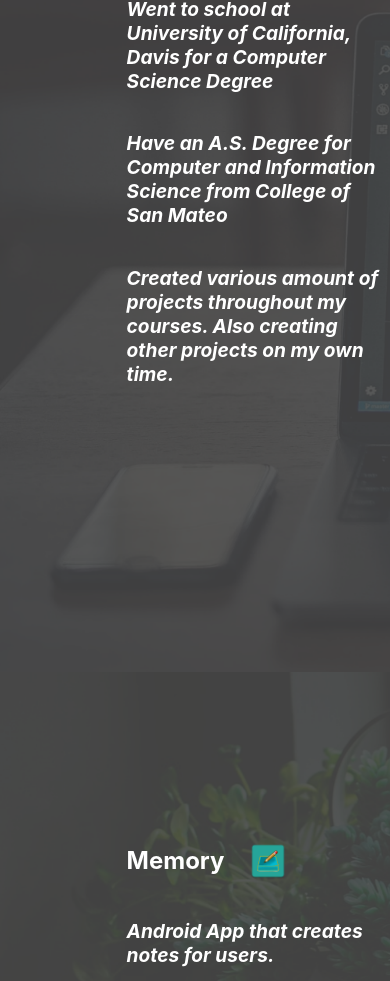
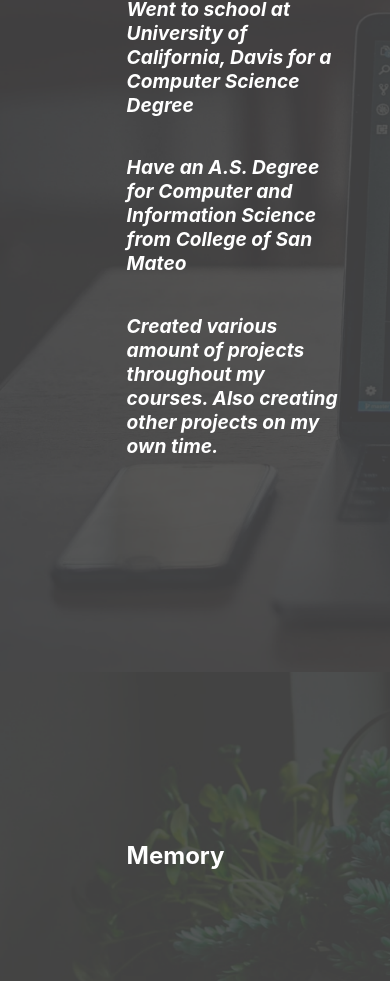
Before and after one commit to JBuhay34/jbuhay34.github.io, a React (Create React App) app: page / in a window 390 px wide. Shown: the part 1016-1997 px from the top of the page. Built offline with nearby package versions, Linux system fonts and the light colour scheme.

Commit message:
Fixed margins on h2

```diff
--- a/src/App.css
+++ b/src/App.css
@@ -132,21 +132,7 @@ h3{
   align-items: center;
 }
 
-@media screen and (max-width: 800px) {
-  .ArrowImage{
-    width: 40;
-    height: 40px;
-  }
-  h1{
-    font-size: 1em;
-    margin-left: 15vh;
-  }
-  h2{
-    font-size: .8em;
-    margin-left: 15vh;
-  }
 
-}
 
 
 
@@ -174,15 +160,33 @@ h3{
   }
 }
 
+
+
 @media screen and (max-width: 800px) {
+  .ArrowImage{
+    width: 40;
+    height: 40px;
+  }
+  h1{
+    font-size: 1em;
+    margin-left: 15vh;
+    margin-right: 5vh;
+
+  }
+  h2{
+    font-size: .8em;
+    margin-left: 15vh;
+    margin-right: 5vh;
+  }
+
   .MemoryLogo{
-    width: 40px;
-    height: 40px;
+    width: 100px;
+    height: 100px;
   }
 
   .ScoodleLogo{
-    width: 60px;
-    height: 60px;
+    width: 100px;
+    height: 100px;
   }
 
   .ScoodleEg1{
```
